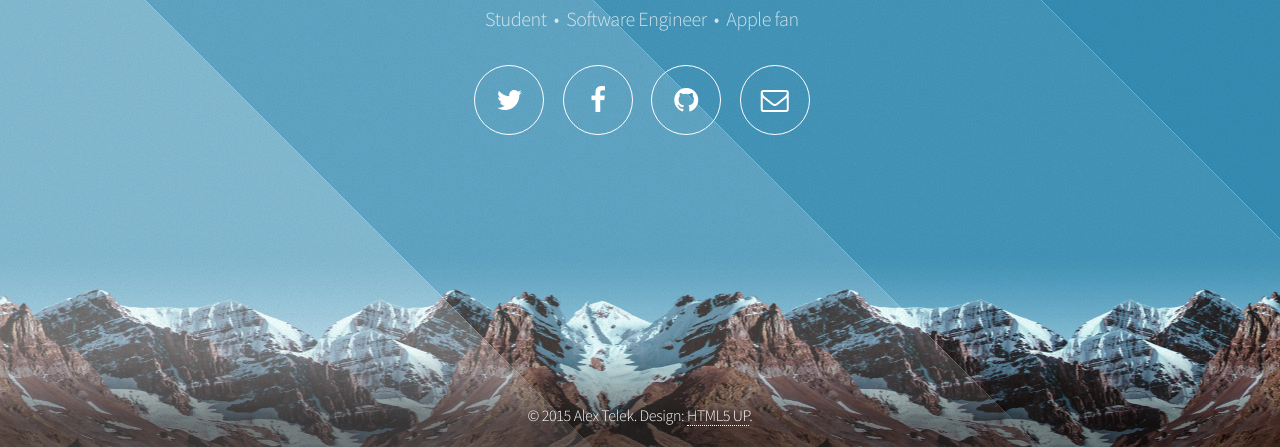
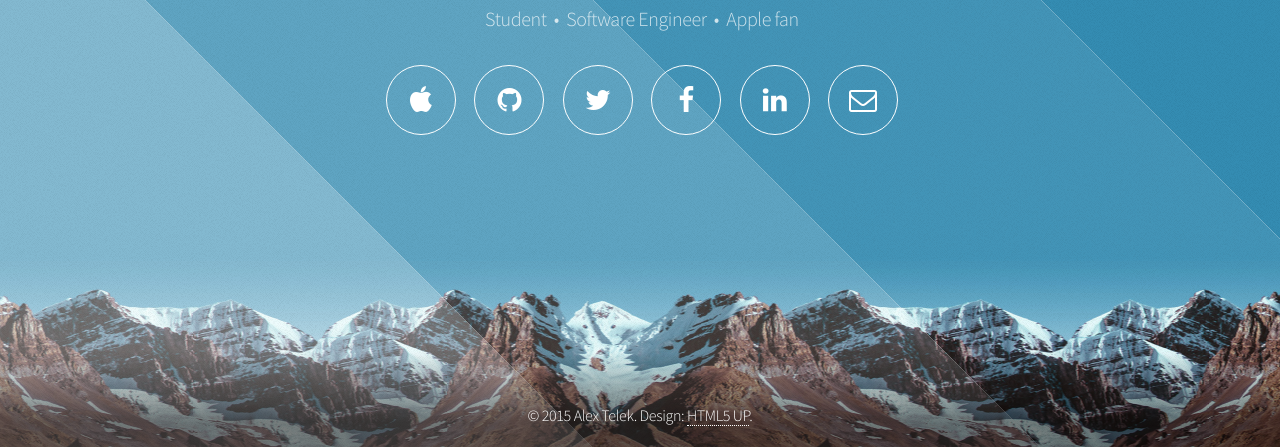
Before and after one commit to imex94/imex94.github.io, a plain HTML site: page index.html in a window 1280 px wide. Shown: the part 353-800 px from the top of the page. Drawn offline with Linux system fonts and the light colour scheme.

Commit message:
Two links added
Added App Store and LinkedIn links to the website with logos

```diff
--- a/index.html
+++ b/index.html
@@ -34,9 +34,11 @@
 						<p>Student &nbsp;&bull;&nbsp; Software Engineer &nbsp;&bull;&nbsp; Apple fan</p>
 						<nav>
 							<ul>
+								<li><a href="https://itunes.apple.com/gb/artist/alex-telek/id527989161" class="icon fa-apple"><span class="label">App Store</span></a></li>
+								<li><a href="https://github.com/imex94" class="icon fa-github"><span class="label">Github</span></a></li>
 								<li><a href="https://twitter.com/alexmtk" class="icon fa-twitter"><span class="label">Twitter</span></a></li>
 								<li><a href="https://www.facebook.com/telekalex" class="icon fa-facebook"><span class="label">Facebook</span></a></li>
-								<li><a href="https://github.com/imex94" class="icon fa-github"><span class="label">Github</span></a></li>
+								<li><a href="https://uk.linkedin.com/pub/alex-telek/76/346/693" class="icon fa-linkedin"><span class="label">LinkedIn</span></a></li>
 								<li><a href="mailto:imex94@gmail.com" class="icon fa-envelope-o"><span class="label">Email</span></a></li>
 							</ul>
 						</nav>
```
